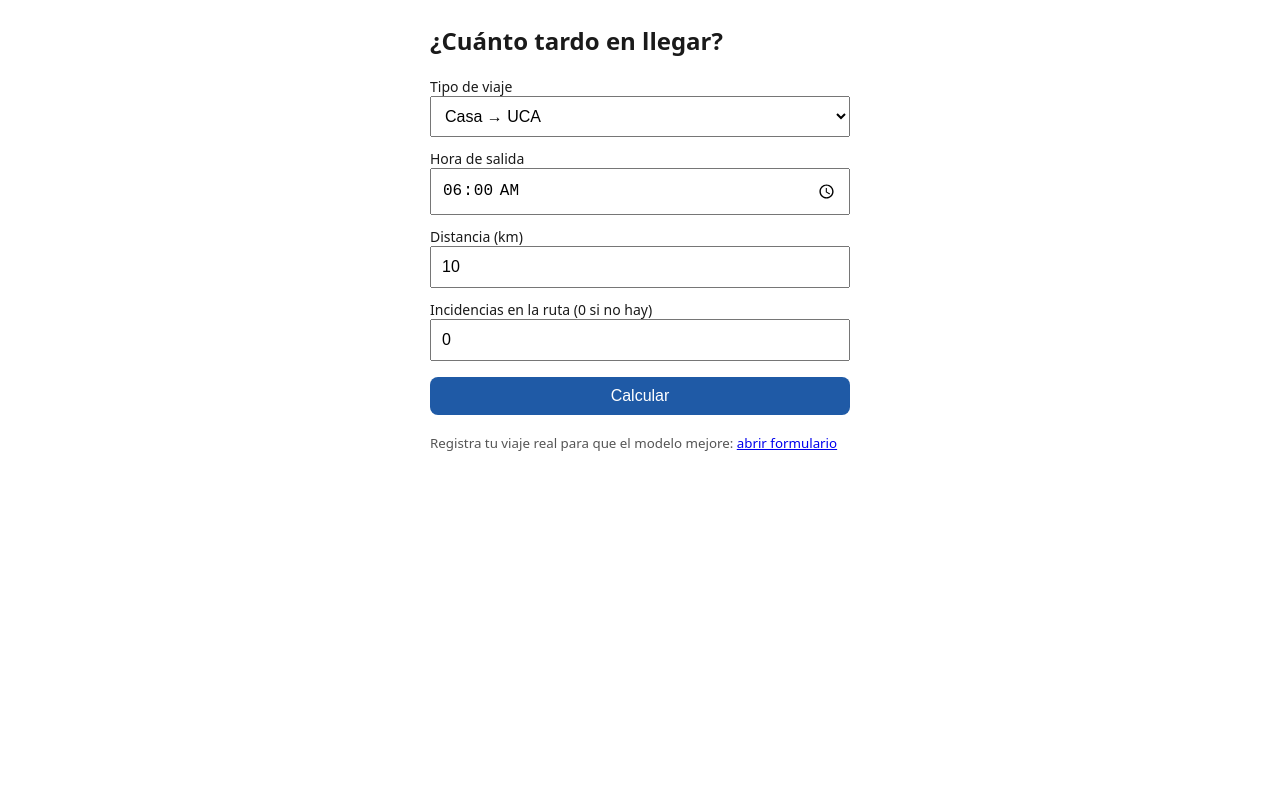
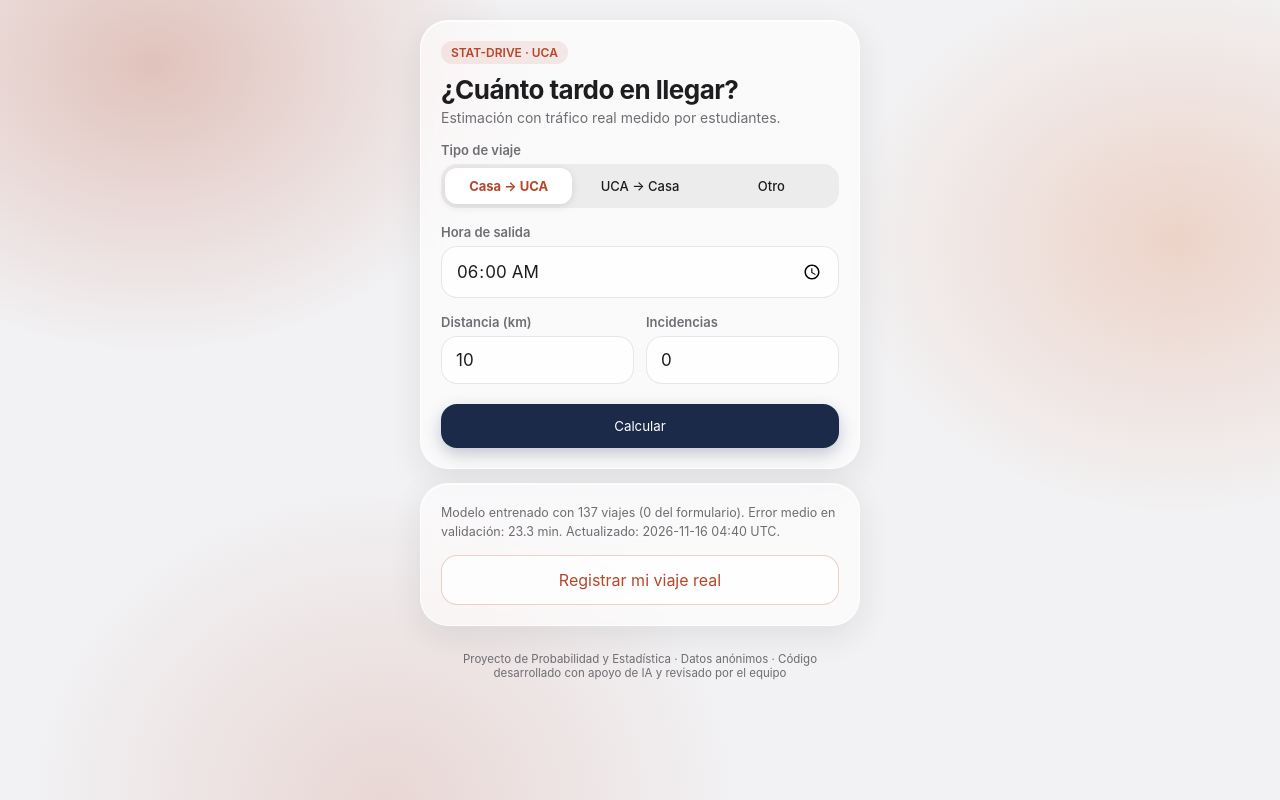
Before and after one commit to rubenmartinez10/stat-drive-app, a plain HTML site: page index.html in a window 1280 px wide. Drawn offline with Linux system fonts and the light colour scheme.

Commit message:
nueva interfaz

```diff
--- a/index.html
+++ b/index.html
@@ -1,34 +1,83 @@
 <!DOCTYPE html>
 <html lang="es"><head><meta charset="utf-8">
-<meta name="viewport" content="width=device-width,initial-scale=1">
-<title>STAT-DRIVE: ¿cuánto tardo?</title>
+<meta name="viewport" content="width=device-width,initial-scale=1,viewport-fit=cover">
+<title>STAT-DRIVE · ¿Cuánto tardo?</title>
 <style>
-body{font-family:system-ui,sans-serif;max-width:420px;margin:24px auto;padding:0 16px;color:#1a1a1a}
-label{display:block;margin-top:12px;font-size:14px}input,select,button{width:100%;padding:10px;font-size:16px;box-sizing:border-box}
-button{margin-top:16px;background:#1f5aa6;color:#fff;border:0;border-radius:8px}
-#r{margin-top:20px;padding:14px;border-radius:8px;background:#eef3fb;display:none}#w{color:#b45309;font-size:14px}
-small{color:#555}
-</style></head><body>
-<h2>¿Cuánto tardo en llegar?</h2>
-<label>Tipo de viaje<select id="t"><option value="ida">Casa → UCA</option><option value="regreso">UCA → Casa</option><option value="otra">Otra actividad</option></select></label>
-<label>Hora de salida<input id="h" type="time" value="06:00"></label>
-<label>Distancia (km)<input id="d" type="number" step="0.1" value="10"></label>
-<label>Incidencias en la ruta (0 si no hay)<input id="i" type="number" min="0" value="0"></label>
-<button onclick="calc()">Calcular</button>
-<div id="r"><b id="p"></b><div id="w"></div><small id="s"></small></div>
-<p><small>Registra tu viaje real para que el modelo mejore: <a id="f" href="PEGA_AQUI_EL_LINK_DEL_FORM">abrir formulario</a></small></p>
+:root{--tx:#1D1D1F;--ladrillo:#B5472B;--navy:#1B2A49;--gris:#F2F2F4;--mut:#6E6E73}
+*{box-sizing:border-box}
+body{margin:0;min-height:100vh;color:var(--tx);font-family:-apple-system,BlinkMacSystemFont,"SF Pro Text","Segoe UI",Roboto,sans-serif;
+background:radial-gradient(520px 420px at 12% 8%,rgba(181,71,43,.28),transparent 70%),radial-gradient(480px 400px at 92% 30%,rgba(224,140,100,.30),transparent 70%),radial-gradient(520px 460px at 30% 100%,rgba(181,71,43,.16),transparent 70%),var(--gris);background-attachment:fixed;padding:max(20px,env(safe-area-inset-top)) 16px max(24px,env(safe-area-inset-bottom))}
+main{max-width:440px;margin:0 auto;display:grid;gap:14px}
+.glass{background:rgba(255,255,255,.58);-webkit-backdrop-filter:blur(24px) saturate(170%);backdrop-filter:blur(24px) saturate(170%);border:1px solid rgba(255,255,255,.75);border-radius:28px;box-shadow:0 10px 34px rgba(29,29,31,.09),inset 0 1px 0 rgba(255,255,255,.9);padding:20px}
+h1{margin:0;font-size:26px;letter-spacing:-.02em}.sub{margin:4px 0 0;color:var(--mut);font-size:14px}
+.tag{display:inline-block;font-size:12px;font-weight:600;color:var(--ladrillo);background:rgba(181,71,43,.1);padding:4px 10px;border-radius:99px;margin-bottom:10px}
+label,.lb{display:block;font-size:13px;font-weight:600;color:var(--mut);margin:16px 0 6px}
+.seg{display:grid;grid-template-columns:repeat(3,1fr);gap:4px;background:rgba(29,29,31,.06);padding:4px;border-radius:16px}
+.seg input{display:none}.seg label{margin:0;text-align:center;padding:10px 4px;border-radius:12px;font-size:13px;color:var(--tx);cursor:pointer;font-weight:500}
+.seg input:checked+label{background:#fff;box-shadow:0 2px 8px rgba(29,29,31,.12);color:var(--ladrillo);font-weight:700}
+input[type=time],input[type=number]{width:100%;padding:13px 14px;font-size:17px;color:var(--tx);background:rgba(255,255,255,.75);border:1px solid rgba(29,29,31,.1);border-radius:16px;outline:none;font-family:inherit}
+input:focus{border-color:var(--ladrillo);box-shadow:0 0 0 3px rgba(181,71,43,.15)}
+.row{display:grid;grid-template-columns:1fr 1fr;gap:12px}
+button,.btn{display:block;width:100%;text-align:center;text-decoration:none;font:600 16px inherit;font-family:inherit;padding:14px;border-radius:16px;border:0;cursor:pointer}
+#go{margin-top:20px;background:var(--navy);color:#fff;box-shadow:0 6px 16px rgba(27,42,73,.25)}
+#go:active{transform:scale(.98)}
+#res{display:none;animation:in .35s ease}@keyframes in{from{opacity:0;transform:translateY(8px)}}
+.big{font-size:56px;font-weight:700;letter-spacing:-.03em;color:var(--ladrillo);line-height:1}.big small{font-size:20px;color:var(--mut);font-weight:600;margin-left:6px}
+.rng{margin:6px 0 18px;color:var(--mut);font-size:14px}
+.bar{position:relative;height:12px;border-radius:99px;background:rgba(29,29,31,.08)}
+.seg2{position:absolute;top:0;bottom:0;border-radius:99px;background:rgba(181,71,43,.35)}
+.dot{position:absolute;top:-4px;width:20px;height:20px;margin-left:-10px;border-radius:50%;background:var(--ladrillo);border:3px solid #fff;box-shadow:0 2px 8px rgba(181,71,43,.5)}
+.ends{display:flex;justify-content:space-between;font-size:12px;color:var(--mut);margin-top:8px}
+#w{display:none;margin-top:14px;padding:10px 12px;border-radius:14px;background:rgba(181,71,43,.12);color:#8A3420;font-size:13px}
+.info{font-size:12.5px;color:var(--mut);line-height:1.5;margin:0}
+.btn{background:rgba(255,255,255,.7);color:var(--ladrillo);border:1px solid rgba(181,71,43,.25)}
+.foot{text-align:center;font-size:11.5px;color:var(--mut);padding:0 8px}
+@supports not (backdrop-filter:blur(1px)){.glass{background:rgba(255,255,255,.92)}}
+</style></head><body><main>
+<section class="glass">
+  <span class="tag">STAT-DRIVE · UCA</span>
+  <h1>¿Cuánto tardo en llegar?</h1>
+  <p class="sub">Estimación con tráfico real medido por estudiantes.</p>
+  <div class="lb">Tipo de viaje</div>
+  <div class="seg">
+    <input type="radio" name="t" id="t1" value="ida" checked><label for="t1">Casa → UCA</label>
+    <input type="radio" name="t" id="t2" value="regreso"><label for="t2">UCA → Casa</label>
+    <input type="radio" name="t" id="t3" value="otra"><label for="t3">Otro</label>
+  </div>
+  <label for="h">Hora de salida</label><input id="h" type="time" value="06:00">
+  <div class="row">
+    <div><label for="d">Distancia (km)</label><input id="d" type="number" step="0.1" min="0.5" value="10"></div>
+    <div><label for="i">Incidencias</label><input id="i" type="number" min="0" max="10" value="0"></div>
+  </div>
+  <button id="go" onclick="calc()">Calcular</button>
+</section>
+<section class="glass" id="res">
+  <div class="big"><span id="p">0</span><small>min</small></div>
+  <div class="rng" id="rg"></div>
+  <div class="bar"><div class="seg2" id="sg"></div><div class="dot" id="dt"></div></div>
+  <div class="ends"><span>0</span><span id="mx"></span></div>
+  <div id="w"></div>
+</section>
+<section class="glass">
+  <p class="info" id="s">Cargando modelo…</p>
+  <a class="btn" id="f" href="https://forms.gle/Pd8U3SRPJoDpBC5h9" style="margin-top:14px">Registrar mi viaje real</a>
+</section>
+<p class="foot">Proyecto de Probabilidad y Estadística · Datos anónimos · Código desarrollado con apoyo de IA y revisado por el equipo</p>
+</main>
 <script>
-let M=null;
-fetch("model.json?"+Date.now()).then(r=>r.json()).then(m=>M=m).catch(()=>document.getElementById("s").textContent="No se pudo cargar el modelo.");
+let M=null;const $=id=>document.getElementById(id);
+fetch("model.json?"+Date.now()).then(r=>r.json()).then(m=>{M=m;info()}).catch(()=>$("s").textContent="No se pudo cargar el modelo.");
+function info(){$("s").textContent="Modelo entrenado con "+M.n+" viajes ("+M.n_form+" del formulario). Error medio en validación: "+M.mae_cv.toFixed(1)+" min. Actualizado: "+M.actualizado+"."}
 function calc(){
   if(!M)return;
-  const [hh,mm]=document.getElementById("h").value.split(":").map(Number), h=hh+mm/60;
-  const d=+document.getElementById("d").value, i=+document.getElementById("i").value, t=document.getElementById("t").value;
+  const [hh,mm]=$("h").value.split(":").map(Number),h=hh+mm/60,d=+$("d").value,i=+$("i").value,t=document.querySelector('input[name=t]:checked').value;
   const y=M.intercepto+M.distancia_km*d+M.hora_salida*h+M.incidencias_n*i+(t==="regreso"?M.es_regreso:0)+(t==="otra"?M.es_otra:0);
-  const e=1.645*M.rmse_cv, lo=Math.max(1,Math.round(y-e)), hi=Math.round(y+e);
-  document.getElementById("r").style.display="block";
-  document.getElementById("p").textContent="≈ "+Math.round(Math.max(1,y))+" min (rango aprox. "+lo+"–"+hi+" min)";
-  document.getElementById("w").textContent=(d<M.dist_min||d>M.dist_max)?"⚠ Esa distancia está fuera de lo que el modelo ha visto ("+M.dist_min+"–"+M.dist_max+" km); la predicción es poco confiable.":"";
-  document.getElementById("s").textContent="Modelo entrenado con "+M.n+" viajes ("+M.n_form+" del formulario). Error medio en validación: "+M.mae_cv.toFixed(1)+" min. Actualizado: "+M.actualizado;
+  const e=1.645*M.rmse_cv,p=Math.max(1,y),lo=Math.max(1,y-e),hi=y+e,top=Math.max(hi,p)*1.15;
+  $("res").style.display="block";$("p").textContent=Math.round(p);
+  $("rg").textContent="Rango aproximado: "+Math.round(lo)+" a "+Math.round(hi)+" min (≈90 %)";
+  $("sg").style.left=(lo/top*100)+"%";$("sg").style.width=((hi-lo)/top*100)+"%";$("dt").style.left=(p/top*100)+"%";$("mx").textContent=Math.round(top)+" min";
+  const w=$("w");
+  if(d<M.dist_min||d>M.dist_max){w.style.display="block";w.textContent="Esa distancia está fuera de lo que el modelo ha visto ("+M.dist_min+" a "+M.dist_max+" km). La predicción es poco confiable."}else w.style.display="none";
+  $("res").scrollIntoView({behavior:"smooth",block:"nearest"});
 }
 </script></body></html>
```
